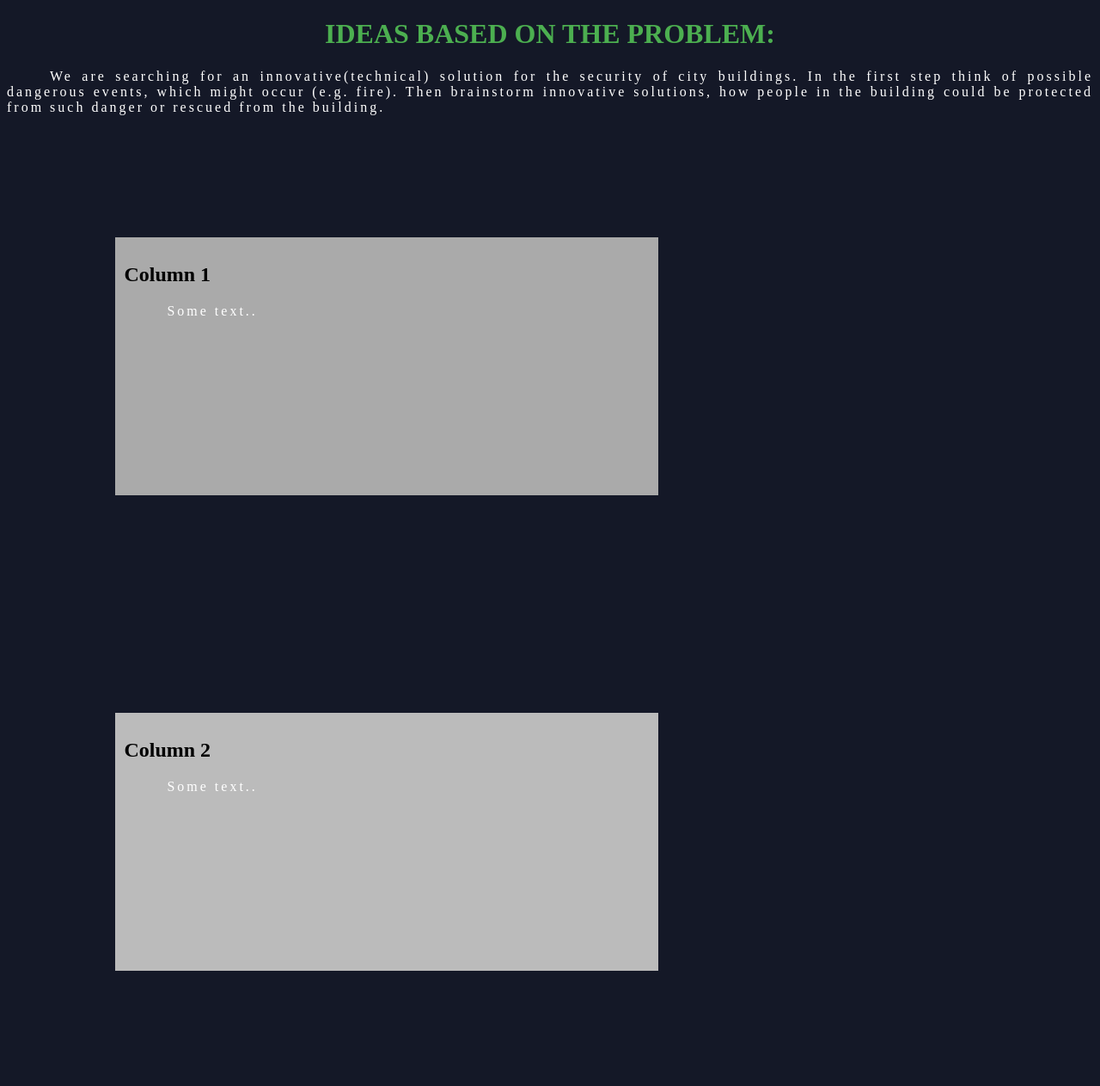
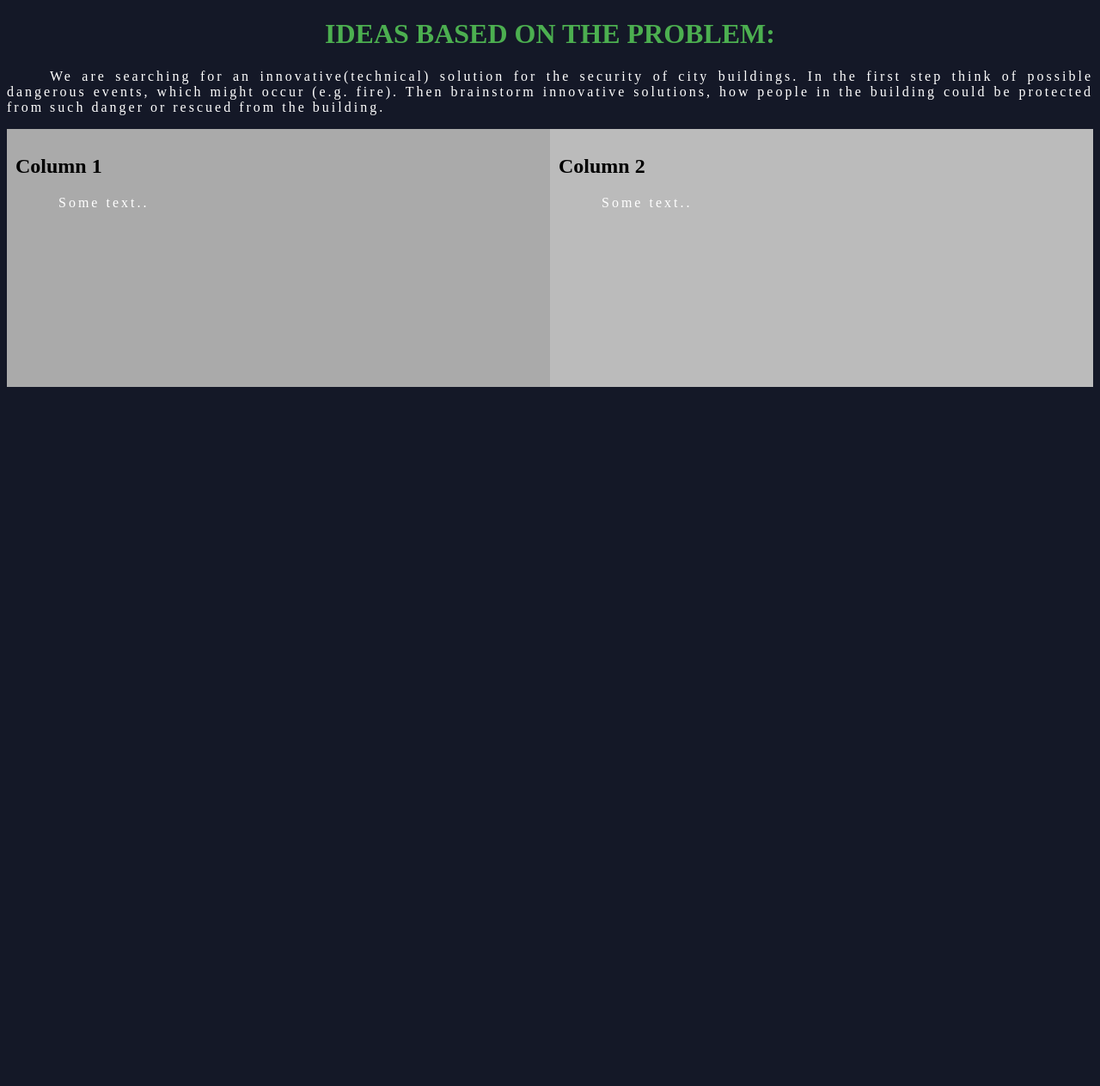
Before and after one commit to teiadom/ideasubmission, a Flask app: page / in a window 1280 px wide. Shown: the whole page at 86% size. After the commit the page ends 450 px from the top, so only its background shows below. Run offline with Flask 2, Linux system fonts and the light colour scheme.

Commit message:
changed html

```diff
--- a/flask_qa/templates/home1.html
+++ b/flask_qa/templates/home1.html
@@ -9,7 +9,6 @@
 
 .column {
   float: left;
-  margin: 10%;
   width: 50%;
   padding: 10px;
   height: 300px; /* Should be removed. Only for demonstration */
```
